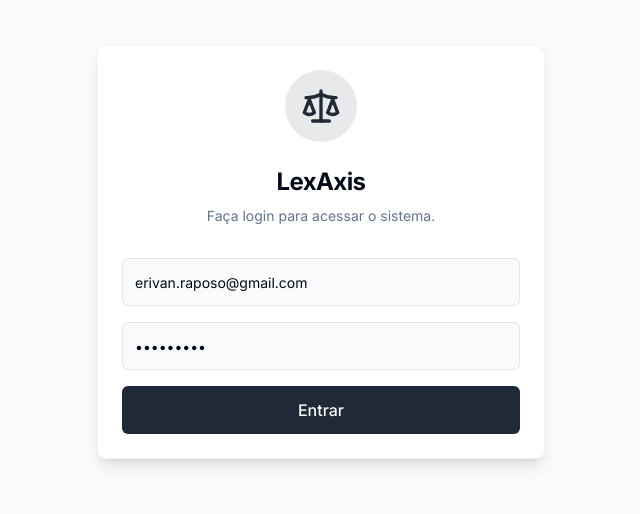
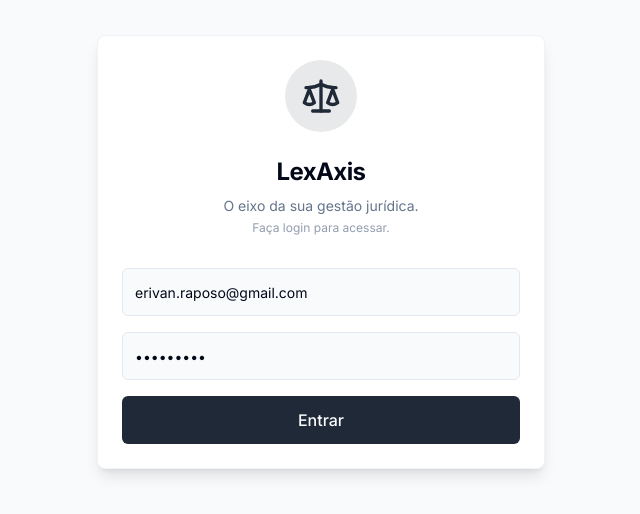
Before and after one commit to erivanraposo/dashboard-jur-dico-profissional-mlz8ibs8q, a React (Vite) app: page /login in a window 1280 px wide. Shown: the part 148-662 px from the top of the page, without its empty margins (319-959 px from the left). Built offline with nearby package versions, Linux system fonts and the light colour scheme; what pdfmake would draw is missing.

Commit message:
Add tagline 'o eixo da sua gestao juridica' to login screen and meta

```diff
--- a/index.html
+++ b/index.html
@@ -4,8 +4,8 @@
   <head>
     <meta charset="UTF-8" />
     <meta name="viewport" content="width=device-width, initial-scale=1.0" />
-    <title>LexAxis — Sistema Jurídico</title>
-    <meta name="description" content="LexAxis — plataforma de gestão jurídica com inteligência artificial para escritórios de advocacia." />
+    <title>LexAxis — o eixo da sua gestão jurídica</title>
+    <meta name="description" content="LexAxis — o eixo da sua gestão jurídica. Plataforma SaaS com inteligência artificial para escritórios de advocacia: análise de minutas, gestão de processos, fluxo de aprovação hierárquica." />
     <meta name="author" content="LexAxis" />
     <meta property="og:image" content="/og-image.png" />
   </head>
--- a/src/pages/Auth.tsx
+++ b/src/pages/Auth.tsx
@@ -37,7 +37,10 @@ export default function Auth() {
             </div>
           </div>
           <CardTitle className="text-2xl font-bold tracking-tight">LexAxis</CardTitle>
-          <CardDescription>Faça login para acessar o sistema.</CardDescription>
+          <CardDescription className="text-sm">
+            O eixo da sua gestão jurídica.
+            <span className="block mt-1 text-xs text-muted-foreground/70">Faça login para acessar.</span>
+          </CardDescription>
         </CardHeader>
         <CardContent>
           <form onSubmit={handleLogin} className="space-y-4">
```
